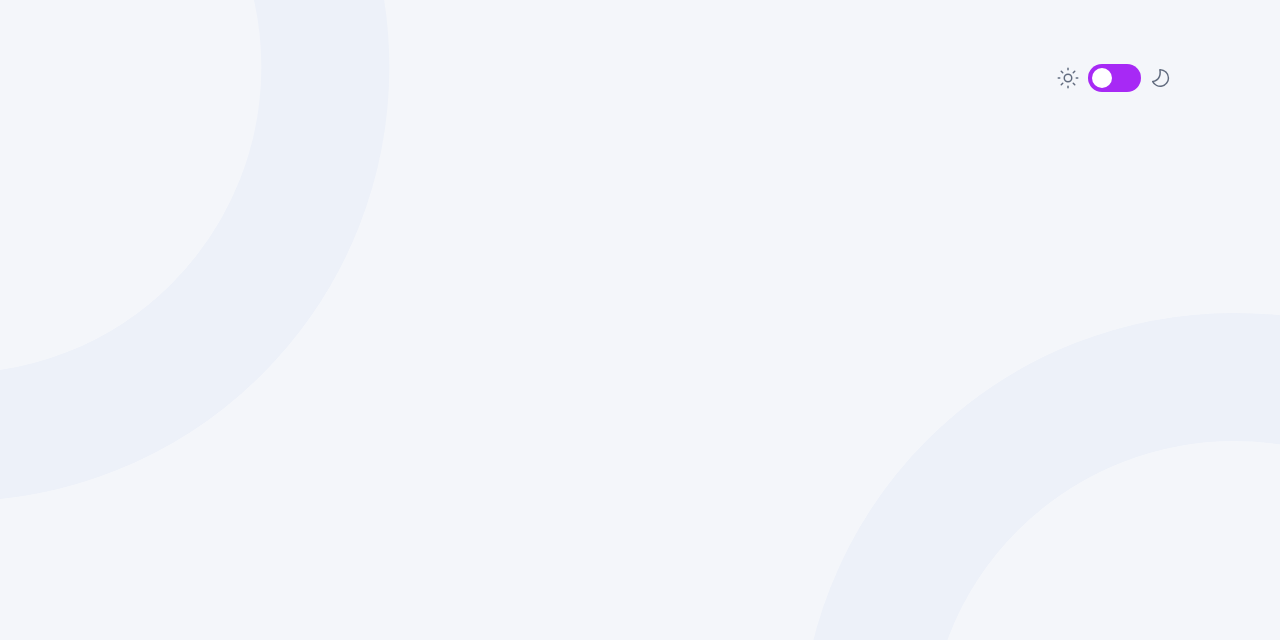
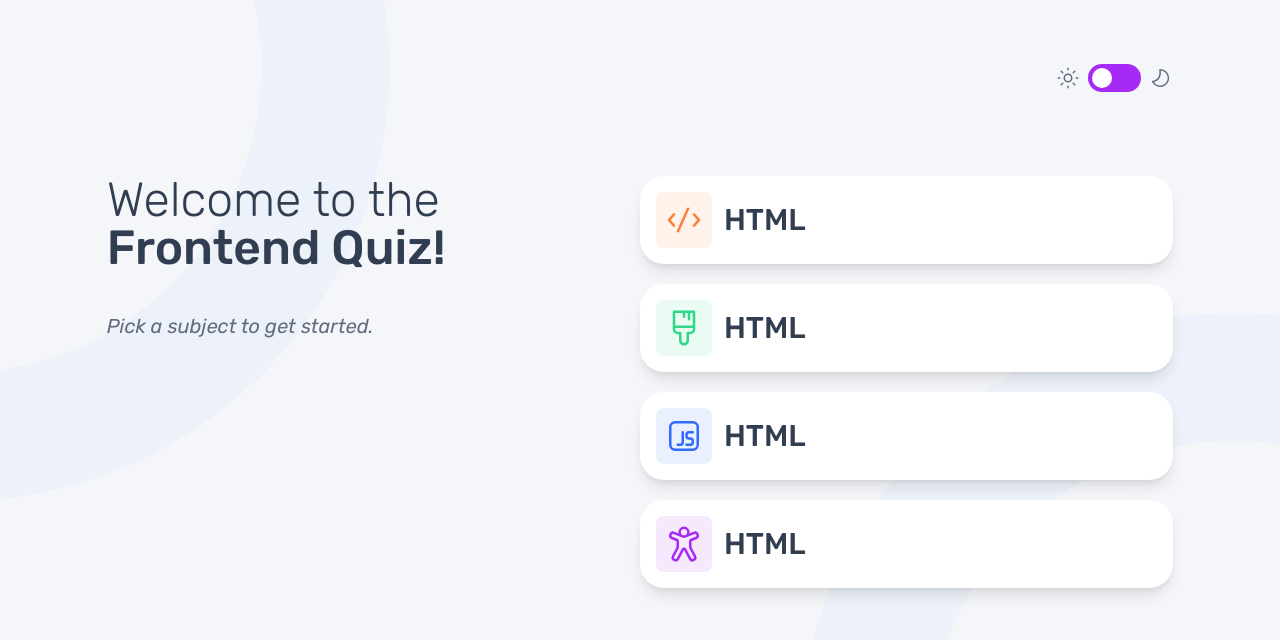
Before and after one commit to ktscates/frontend-quiz-app, an Angular app: page / in a window 1280 px wide. Shown: the top 640 px of the page. Built offline with nearby package versions, Linux system fonts and the light colour scheme.

Commit message:
quiz selection ui

```diff
--- a/src/app/app.component.html
+++ b/src/app/app.component.html
@@ -1,5 +1,6 @@
 <div
   class="bg-lightGrey lg:bg-desktop-light md:bg-tablet-light bg-mobile-light lg:bg-cover lg:bg-no-repeat md:bg-no-repeat bg-no-repeat min-h-screen font-primary dark:bg-darkNavy lg:dark:bg-desktop-dark md:dark:bg-tablet-dark dark:bg-mobile-dark"
 >
-  <app-header [switchThemes]="switchThemes.bind(this)"></app-header>
+  <app-header [switchThemes]="switchThemes.bind(this)" />
+  <app-quiz-selection />
 </div>
--- a/src/app/app.component.ts
+++ b/src/app/app.component.ts
@@ -1,11 +1,11 @@
 import { Component } from '@angular/core';
 import { RouterOutlet } from '@angular/router';
 import { HeaderComponent } from './header/header.component';
-
+import { QuizSelectionComponent } from './quiz-selection/quiz-selection.component';
 @Component({
   selector: 'app-root',
   standalone: true,
-  imports: [RouterOutlet, HeaderComponent],
+  imports: [RouterOutlet, HeaderComponent, QuizSelectionComponent],
   templateUrl: './app.component.html',
   styleUrl: './app.component.css',
 })
--- a/src/app/quiz-selection/quiz-selection.component.html
+++ b/src/app/quiz-selection/quiz-selection.component.html
@@ -1 +1,46 @@
-<p>quiz-selection works!</p>
+<div
+  class="md:w-5/6 md:mx-auto md:py-5 md:px-0 py-10 px-4 lg:grid lg:grid-cols-2 flex flex-col justify-between lg:gap-0 gap-16"
+>
+  <div>
+    <h1 class="text-darkNavy text-5xl font-thin">
+      Welcome to the <br /><span class="font-medium">Frontend Quiz!</span>
+    </h1>
+    <p class="mt-10 text-greyNavy text-xl italic">
+      Pick a subject to get started.
+    </p>
+  </div>
+  <div class="flex flex-col gap-5">
+    <div
+      class="flex justify-start gap-3 items-center bg-white w-full p-4 rounded-3xl shadow-lg"
+    >
+      <div class="bg-[#FF7E35] rounded-lg bg-opacity-10 p-2">
+        <img src="../../assets/images/icon-html.svg" alt="icon" />
+      </div>
+      <h1 class="text-3xl text-darkNavy font-medium">HTML</h1>
+    </div>
+    <div
+      class="flex justify-start gap-3 items-center bg-white w-full p-4 rounded-3xl shadow-lg"
+    >
+      <div class="bg-[#2FD887] rounded-lg bg-opacity-10 p-2">
+        <img src="../../assets/images/icon-css.svg" alt="icon" />
+      </div>
+      <h1 class="text-3xl text-darkNavy font-medium">HTML</h1>
+    </div>
+    <div
+      class="flex justify-start gap-3 items-center bg-white w-full p-4 rounded-3xl shadow-lg"
+    >
+      <div class="bg-[#306AFF] rounded-lg bg-opacity-10 p-2">
+        <img src="../../assets/images/icon-js.svg" alt="icon" />
+      </div>
+      <h1 class="text-3xl text-darkNavy font-medium">HTML</h1>
+    </div>
+    <div
+      class="flex justify-start gap-3 items-center bg-white w-full p-4 rounded-3xl shadow-lg"
+    >
+      <div class="bg-purple rounded-lg bg-opacity-10 p-2">
+        <img src="../../assets/images/icon-accessibility.svg" alt="icon" />
+      </div>
+      <h1 class="text-3xl text-darkNavy font-medium">HTML</h1>
+    </div>
+  </div>
+</div>
```
Also changed, not shown: 1 other file (tests, documents, lock files or other folders).
